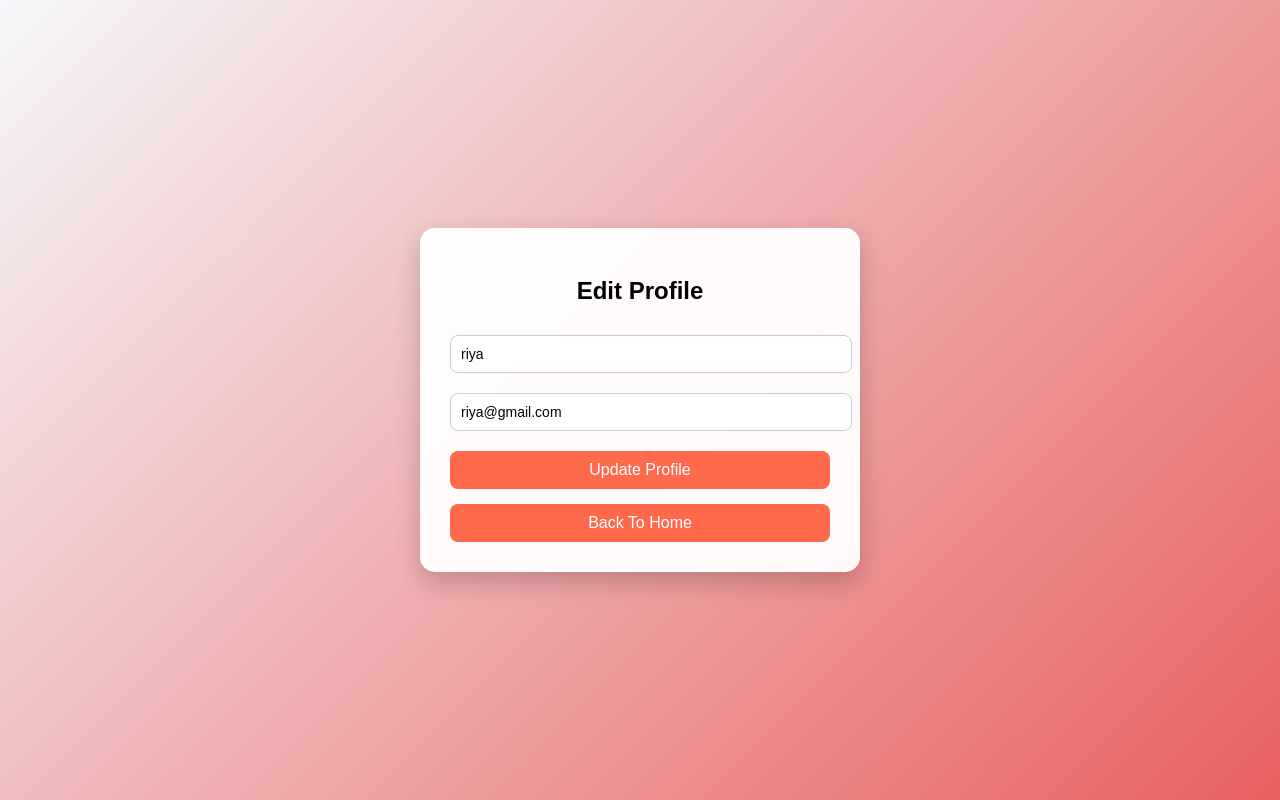
After one commit to aswathysalikumar28-lang/skin_ai_project, a Flask app: page /edit_profile in a window 1280 px wide. The commit adds this page. Run offline with Flask 3, Linux system fonts and the light colour scheme; a user stored in the database is signed in; data comes from the database, SQL or seed files in the repository; both versions use the stored data as it was after the commit; parts of the project's set-up code (start-up, migrations or seed data) failed here and were passed over.

Commit message:
Updated UI for edit profile and improved consistency across pages

```diff
--- a/app.py
+++ b/app.py
@@ -240,6 +240,42 @@ def profile():
         user=user["username"],
         email=user["email"]
     )
+
+@app.route("/edit_profile", methods=["GET", "POST"])
+def edit_profile():
+    if "user" not in session:
+        flash("Login required")
+        return redirect("/login")
+
+    conn = get_db()
+    cursor = conn.cursor()
+
+    if request.method == "POST":
+        new_username = request.form["username"]
+        new_email = request.form["email"]
+
+        cursor.execute(
+            "UPDATE users SET username = ?, email = ? WHERE username = ?",
+            (new_username, new_email, session["user"])
+        )
+        conn.commit()
+
+        # update session
+        session["user"] = new_username
+
+        flash("Profile updated successfully")
+        return redirect("/profile")
+
+    # GET request → load current data
+    cursor.execute(
+        "SELECT username, email FROM users WHERE username = ?",
+        (session["user"],)
+    )
+    user = cursor.fetchone()
+
+    conn.close()
+
+    return render_template("edit_profile.html", user=user)
 
 
 @app.route("/delete_account", methods=["POST"])
@@ -497,12 +533,54 @@ def upload_skin():
         skin_type = detect_skin_type(image_path)
         recommended_products = ["Face Wash", "Moisturizer", "Sunscreen"]
 
+        # ------------------ ADDED: Natural Remedies & Kit ------------------
+        if skin_type == "Dry Skin":
+            natural = [
+                "Use aloe vera gel for hydration",
+                "Apply honey face mask weekly",
+                "Avoid harsh soaps"
+            ]
+            kit = "Hydration Care Kit: Face Wash + Moisturizer + Sunscreen"
+
+        elif skin_type == "Combination Skin":
+            natural = [
+                "Use multani mitti only on oily areas",
+                "Apply aloe vera on dry areas",
+                "Avoid harsh soaps"
+            ]
+            kit = "Balance Care Kit: Mild Cleanser + Gel Moisturizer + SPF"
+
+        elif skin_type == "Oily Skin":
+            natural = [
+                "Use multani mitti face pack twice a week",
+                "Apply rose water as toner",
+                "Avoid heavy creams"
+            ]
+            kit = "Oil Control Kit: Foaming Cleanser + Toner + Light Gel Moisturizer"
+
+        else:
+            natural = [
+                "Maintain a balanced skincare routine",
+                "Stay hydrated",
+                "Avoid experimenting with harsh products"
+            ]
+            kit = "Basic Care Kit: Cleanser + Moisturizer + Sunscreen"
+
+        # ----------- KEY FIX (DO NOT REMOVE) -----------
+        natural_remedies = natural
+        kit_name = kit
+        # ----------------------------------------------
+
         return render_template("result.html",
                                skin_type=skin_type,
                                recommendation="AI detected skin type using Machine Learning model.",
                                routine="Follow dermatologist recommended routine.",
                                yoga=["Surya Namaskar", "Meditation"],
-                               products=recommended_products)
+                               products=recommended_products,
+                               natural=natural,
+                               kit=kit,
+                               natural_remedies=natural_remedies,
+                               kit_name=kit_name)
 
     # GET request: show upload page
     return render_template("upload_skin.html")
@@ -679,6 +757,10 @@ def view_skin_data():
         if latest_pimples >= 3:
             personalized_tips.append("Consider reducing oily or sugary food intake.")
 
+    # Ensure the section always shows
+    if not personalized_tips:
+        personalized_tips.append("Great job! Your latest entry looks good. Keep it up 👍")
+
     # ---------------------------------
     # Graph Data (integrate progress_graphs)
     # ---------------------------------
--- /dev/null
+++ b/templates/edit_profile.html
@@ -0,0 +1,97 @@
+<!DOCTYPE html>
+<html>
+<head>
+    <title>Edit Profile</title>
+
+    <style>
+        body {
+            font-family: Arial, sans-serif;
+            background: linear-gradient(135deg, #f5f7fa, #e86060);
+            display: flex;
+            justify-content: center;
+            align-items: center;
+            height: 100vh;
+            margin: 0;
+        }
+
+        /* CARD */
+        .card {
+            background: rgba(255, 255, 255, 0.95);
+            backdrop-filter: blur(10px);
+            padding: 30px;
+            border-radius: 15px;
+            width: 380px;
+            box-shadow: 0 10px 25px rgba(0,0,0,0.2);
+            text-align: center;
+        }
+
+        h2 {
+            margin-bottom: 20px;
+        }
+
+        /* INPUTS */
+        input {
+            width: 100%;
+            padding: 10px;
+            margin: 10px 0;
+            border-radius: 8px;
+            border: 1px solid #ccc;
+            font-size: 14px;
+        }
+
+        input:focus {
+            border-color: #ff6a4d;
+            outline: none;
+        }
+
+        /* MAIN BUTTON (MATCH YOUR SITE THEME) */
+        button {
+            width: 100%;
+            padding: 10px;
+            background: #ff6a4d;
+            color: white;
+            border: none;
+            border-radius: 8px;
+            font-size: 16px;
+            cursor: pointer;
+            margin-top: 10px;
+        }
+
+        button:hover {
+            background: #ff3b1f;
+        }
+
+        /* BACK BUTTON (NOW PROPER BUTTON STYLE) */
+        .back-btn {
+            display: block;
+            margin-top: 15px;
+            text-decoration: none;
+            background: #ff6a4d;
+            color: white;
+            padding: 10px;
+            border-radius: 8px;
+        }
+
+        .back-btn:hover {
+            background: #ff3b1f;
+        }
+    </style>
+</head>
+
+<body>
+
+<div class="card">
+    <h2>Edit Profile</h2>
+
+    <form method="POST">
+        <input type="text" name="username" value="{{ user[0] }}" required>
+        <input type="email" name="email" value="{{ user[1] }}" required>
+
+        <button type="submit">Update Profile</button>
+    </form>
+
+    <a href="/" class="back-btn">Back To Home</a>
+</div>
+
+</body>
+</html>
--- a/templates/result.html
+++ b/templates/result.html
@@ -140,7 +140,7 @@ a {
         {% endfor %}
     </ul>
 
-    <h3>🛍 Recommended Skincare Kit</h3>
+    <h3> Recommended Skincare Kit</h3>
     <div class="kit-card">
         <strong>{{ kit_name }}</strong>
         <p style="margin-top:8px;">
```
Also changed, not shown: templates/profile.html (+19 -0 lines), static/uploads/cariiizzzz.jpeg (added), static/uploads/draaaaaa.jpeg (added), static/uploads/dreeeee.jpeg (added), userdb.db.
